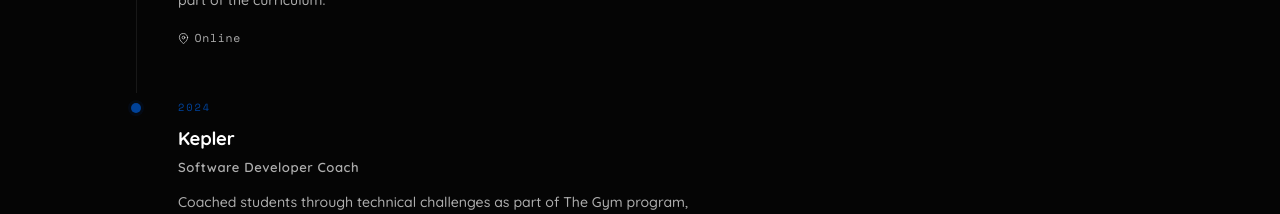
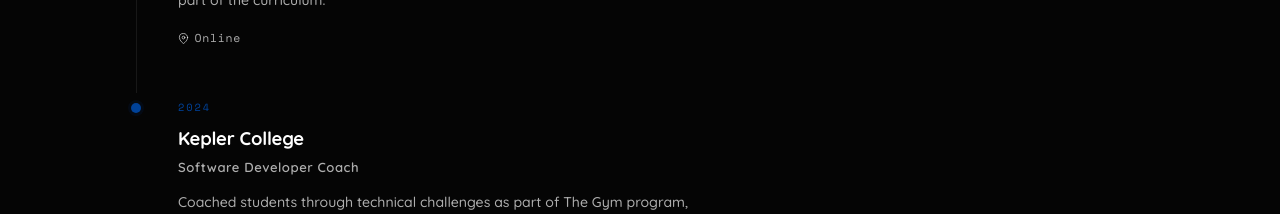
Before and after one commit to Dushimepaulette1/Paulette_Resume, a React (Vite) app: page / in a window 1280 px wide. Shown: the part 3200-3414 px from the top of the page. Built offline with nearby package versions, Linux system fonts and the light colour scheme.

Commit message:
Rename org to Kepler College

```diff
--- a/src/components/Experience.jsx
+++ b/src/components/Experience.jsx
@@ -19,7 +19,7 @@
   },
   {
     role: 'Software Developer Coach',
-    org: 'Kepler',
+    org: 'Kepler College',
     period: '2024',
     location: 'Kigali, Rwanda',
     desc: 'Coached students through technical challenges as part of The Gym program, guided project planning, and supported peers in developing software engineering fundamentals and best practices.',
```
